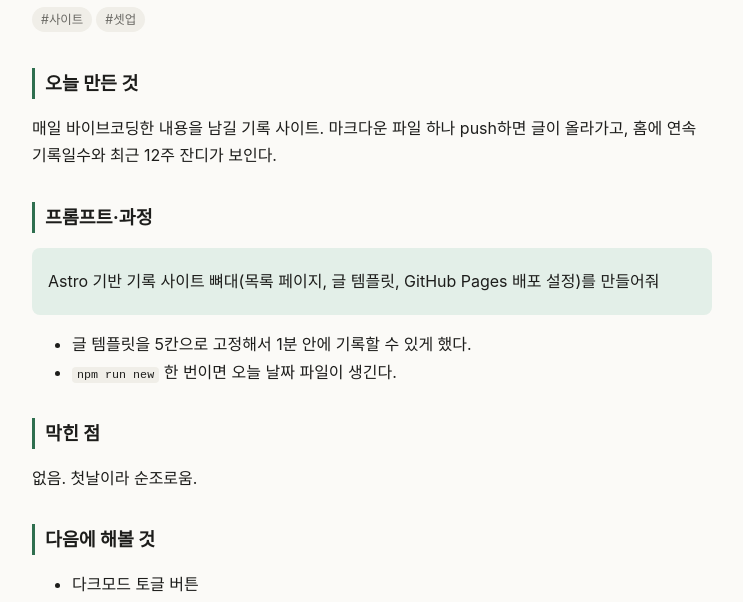
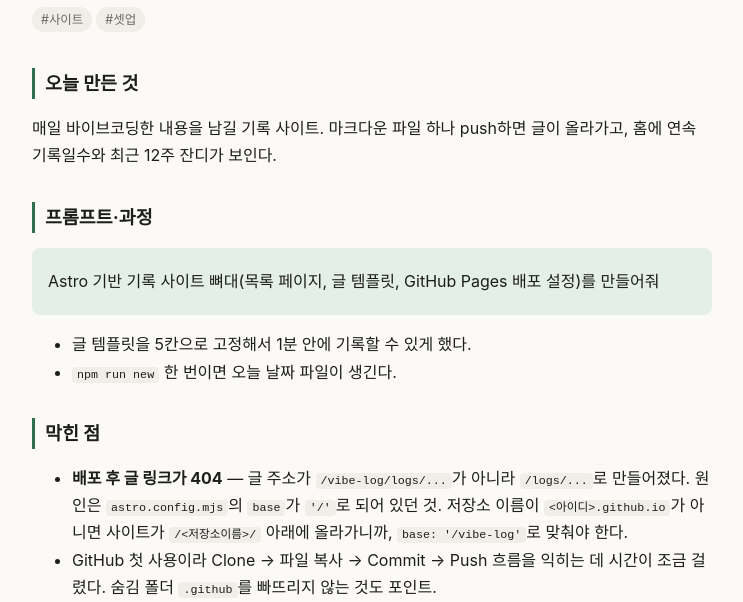
Before and after one commit to yooriyunna/vibe-log, an Astro site: page /vibe-log/logs/2026-11-17 in a window 1280 px wide. Shown: the part 197-799 px from the top of the page, without its empty margins (268-1011 px from the left). Built offline with nearby package versions, Linux system fonts and the light colour scheme; Astro itself is replaced by a stand-in of ours.

Commit message:
Day 1: 막힌 점 기록 추가 (base 경로 404)
Co-Authored-By: Claude Opus 5.5 <noreply@anthropic.com>
Claude-Session: https://claude.ai/code/session_01AYRKHWTgibbx6Hn1efbHAp

```diff
--- a/src/content/logs/2026-11-17.md
+++ b/src/content/logs/2026-11-17.md
@@ -3,7 +3,7 @@ title: 1일1바이브코딩 기록 사이트 만들기
 date: 2026-11-17
 tools: [Claude, Astro, GitHub Pages]
 tags: [사이트, 셋업]
-link: https://github.com/YOUR-ID/vibe-log
+link: https://github.com/yooriyunna/vibe-log
 ---
 
 ## 오늘 만든 것
@@ -16,7 +16,9 @@ link: https://github.com/YOUR-ID/vibe-log
 - `npm run new` 한 번이면 오늘 날짜 파일이 생긴다.
 
 ## 막힌 점
-없음. 첫날이라 순조로움.
+- **배포 후 글 링크가 404** — 글 주소가 `/vibe-log/logs/...`가 아니라 `/logs/...`로 만들어졌다.
+  원인은 `astro.config.mjs`의 `base`가 `'/'`로 되어 있던 것. 저장소 이름이 `<아이디>.github.io`가 아니면 사이트가 `/<저장소이름>/` 아래에 올라가니까, `base: '/vibe-log'`로 맞춰야 한다.
+- GitHub 첫 사용이라 Clone → 파일 복사 → Commit → Push 흐름을 익히는 데 시간이 조금 걸렸다. 숨김 폴더 `.github`를 빠뜨리지 않는 것도 포인트.
 
 ## 다음에 해볼 것
 - 다크모드 토글 버튼
```
